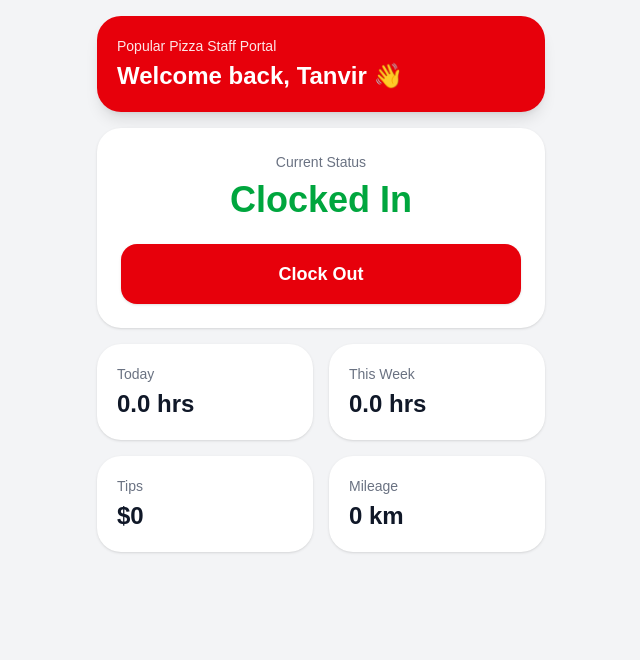
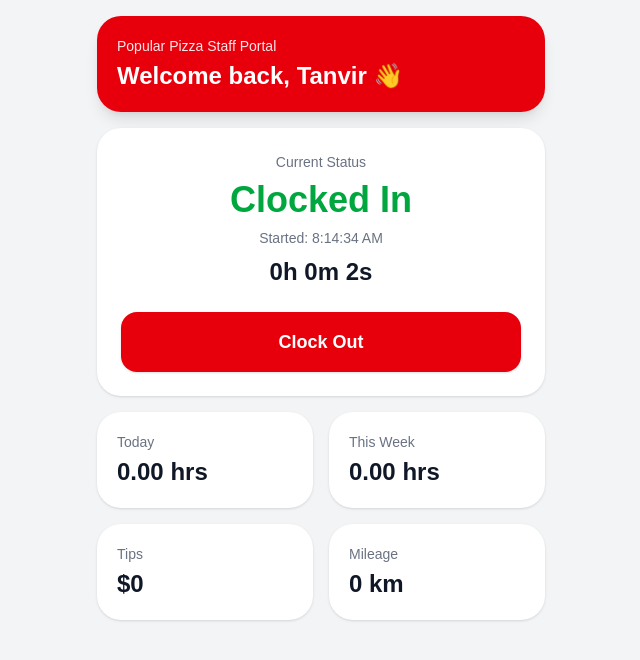
Before and after one commit to magicinlife0812-debug/popular-pizza-staff, a Next.js app in the folder popular-pizza-staff/: page /employee in a window 1280 px wide. Both pictures are taken after a click on the button "Clock In". Shown: the top 660 px of the page, without its empty margins (319-959 px from the left). Built offline with nearby package versions, Linux system fonts and the light colour scheme.

Commit message:
Clock In Timer

```diff
--- a/popular-pizza-staff/app/employee/page.tsx
+++ b/popular-pizza-staff/app/employee/page.tsx
@@ -1,20 +1,63 @@
 "use client";
 
-import { useState } from "react";
+import { useEffect, useState } from "react";
 
 export default function EmployeeDashboard() {
   const [clockedIn, setClockedIn] = useState(false);
+  const [clockInTime, setClockInTime] = useState<Date | null>(null);
+  const [todayHours, setTodayHours] = useState(0);
+    const [elapsedSeconds, setElapsedSeconds] = useState(0);
+
+  function handleClockButton() {
+    if (!clockedIn) {
+      setClockedIn(true);
+      setClockInTime(new Date());
+      setElapsedSeconds(0);
+    } else {
+      if (clockInTime) {
+        const clockOutTime = new Date();
+
+        const millisecondsWorked =
+          clockOutTime.getTime() - clockInTime.getTime();
+
+        const hoursWorked = millisecondsWorked / (1000 * 60 * 60);
+
+        setTodayHours((prev) => prev + hoursWorked);
+      }
+
+      setClockedIn(false);
+      setClockInTime(null);
+    }
+  }
+useEffect(() => {
+  if (!clockedIn || !clockInTime) return;
+
+  const timer = setInterval(() => {
+    const now = new Date();
+    const seconds = Math.floor(
+      (now.getTime() - clockInTime.getTime()) / 1000
+    );
+
+    setElapsedSeconds(seconds);
+  }, 1000);
+
+  return () => clearInterval(timer);
+}, [clockedIn, clockInTime]);
 
   return (
     <main className="min-h-screen bg-gray-100 p-4">
       <div className="mx-auto max-w-md space-y-4">
         <div className="rounded-3xl bg-red-600 p-5 text-white shadow-lg">
           <p className="text-sm opacity-90">Popular Pizza Staff Portal</p>
-          <h1 className="mt-1 text-2xl font-bold">Welcome back, Tanvir 👋</h1>
+          <h1 className="mt-1 text-2xl font-bold">
+            Welcome back, Tanvir 👋
+          </h1>
         </div>
 
         <div className="rounded-3xl bg-white p-6 text-center shadow">
-          <p className="text-sm font-medium text-gray-500">Current Status</p>
+          <p className="text-sm font-medium text-gray-500">
+            Current Status
+          </p>
 
           <h2
             className={`mt-2 text-4xl font-black ${
@@ -24,8 +67,22 @@ export default function EmployeeDashboard() {
             {clockedIn ? "Clocked In" : "Clocked Out"}
           </h2>
 
+          {clockInTime && (
+            <p className="mt-2 text-sm text-gray-500">
+              Started: {clockInTime.toLocaleTimeString()}
+            </p>
+          )}
+
+          {clockedIn && (
+  <p className="mt-2 text-2xl font-bold text-gray-900">
+    {Math.floor(elapsedSeconds / 3600)}h{" "}
+    {Math.floor((elapsedSeconds % 3600) / 60)}m{" "}
+    {elapsedSeconds % 60}s
+  </p>
+)}
+
           <button
-            onClick={() => setClockedIn(!clockedIn)}
+            onClick={handleClockButton}
             className={`mt-6 w-full rounded-2xl p-4 text-lg font-bold !text-white shadow ${
               clockedIn
                 ? "bg-red-600 hover:bg-red-700"
@@ -39,12 +96,16 @@ export default function EmployeeDashboard() {
         <div className="grid grid-cols-2 gap-4">
           <div className="rounded-3xl bg-white p-5 shadow">
             <p className="text-sm text-gray-500">Today</p>
-            <h3 className="mt-1 text-2xl font-bold text-gray-900">0.0 hrs</h3>
+            <h3 className="mt-1 text-2xl font-bold text-gray-900">
+              {todayHours.toFixed(2)} hrs
+            </h3>
           </div>
 
           <div className="rounded-3xl bg-white p-5 shadow">
             <p className="text-sm text-gray-500">This Week</p>
-            <h3 className="mt-1 text-2xl font-bold text-gray-900">0.0 hrs</h3>
+            <h3 className="mt-1 text-2xl font-bold text-gray-900">
+              {todayHours.toFixed(2)} hrs
+            </h3>
           </div>
 
           <div className="rounded-3xl bg-white p-5 shadow">
@@ -54,7 +115,9 @@ export default function EmployeeDashboard() {
 
           <div className="rounded-3xl bg-white p-5 shadow">
             <p className="text-sm text-gray-500">Mileage</p>
-            <h3 className="mt-1 text-2xl font-bold text-gray-900">0 km</h3>
+            <h3 className="mt-1 text-2xl font-bold text-gray-900">
+              0 km
+            </h3>
           </div>
         </div>
       </div>
```
Lines whose indentation alone changed are shown as unchanged.
